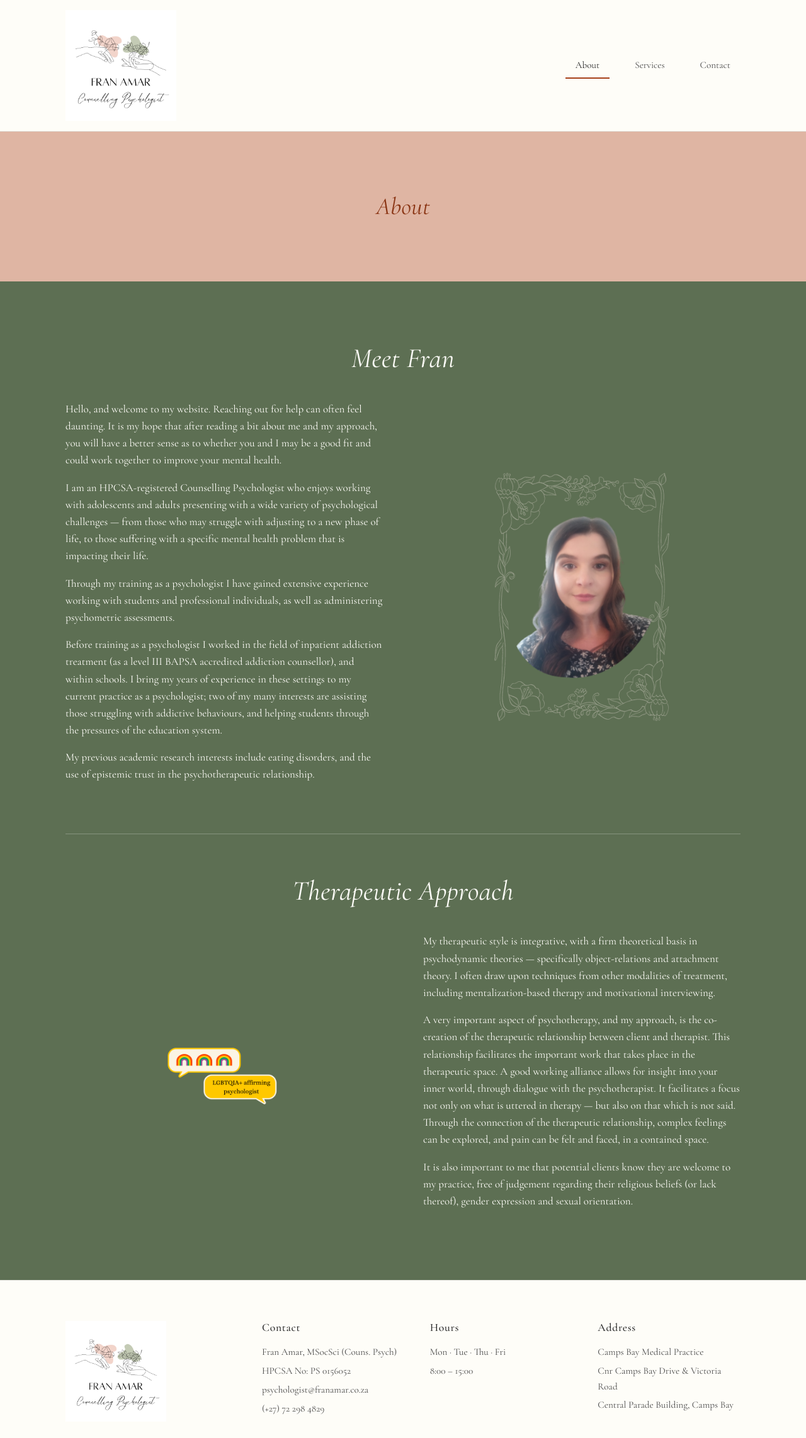
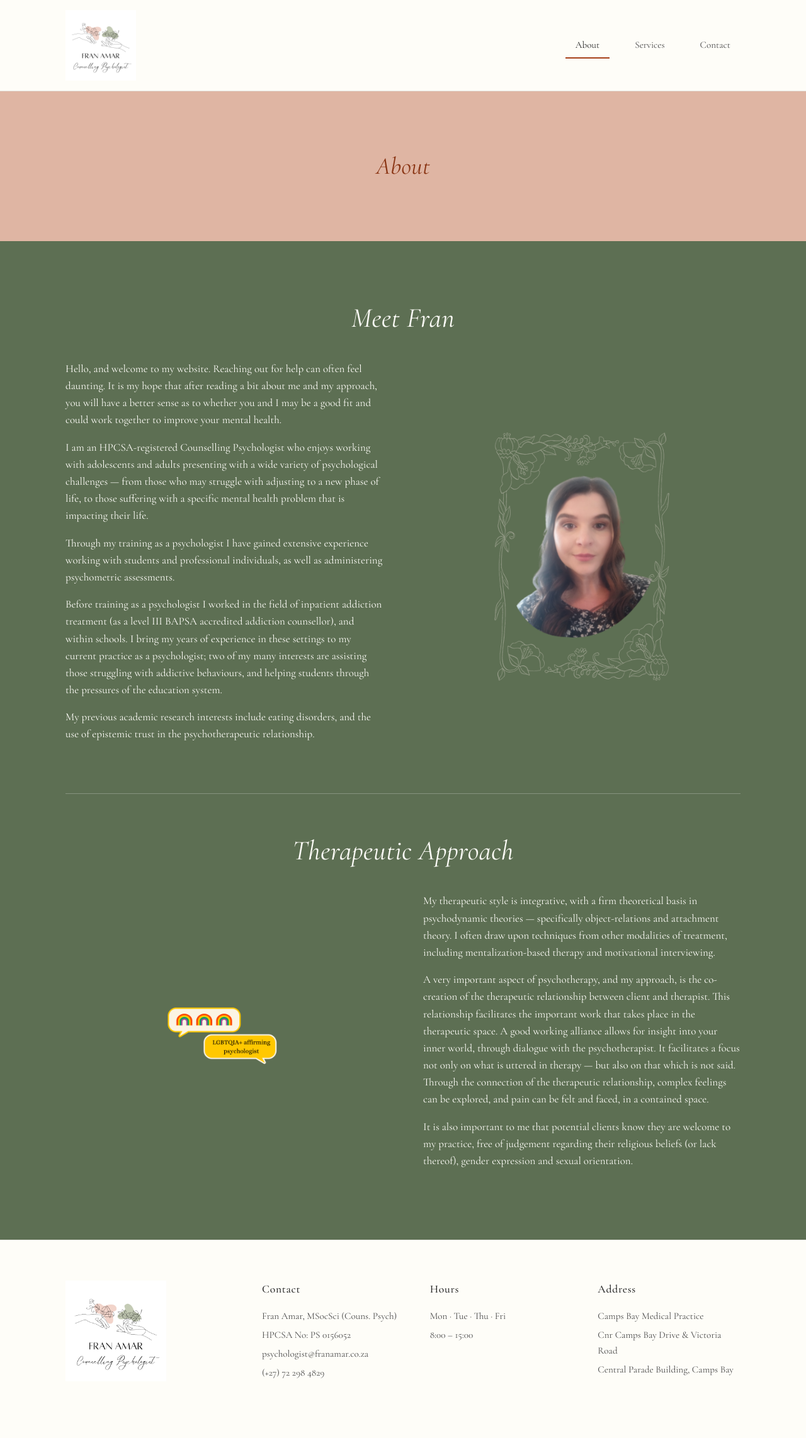
Before and after one commit to GiladAmar/Cheska-Website, a website: page about/index.html in a window 1280 px wide. Shown: the whole page at 63% size. After the commit the page ends 2262 px from the top, so only its background shows below. Drawn offline with nearby package versions, Linux system fonts and the light colour scheme.

Commit message:
Cap header logo, add img dimensions, demote footer headings
- Header logo now 6rem on mobile / 7rem on desktop (was 11rem max), so it
  doesn't dominate the nav. Explicit width/height attrs on every logo img
  reserve space and prevent CLS.
- Footer h4s become p.footer-heading so the heading tree no longer skips
  from h1/h2 directly to h4.

```diff
--- a/about/index.html
+++ b/about/index.html
@@ -74,7 +74,7 @@
 <header class="site-header">
   <div class="container site-header__inner">
     <a class="site-logo" href="/" aria-label="Fran Amar Psychotherapy — home">
-      <img src="/assets/img/logo.png" alt="Fran Amar — Counselling Psychologist">
+      <img src="/assets/img/logo.png" alt="Fran Amar — Counselling Psychologist" width="500" height="500">
     </a>
     <nav class="nav-desktop" aria-label="Primary">
       <a href="/about/" aria-current="page">About</a>
@@ -138,22 +138,22 @@
 <footer class="site-footer">
   <div class="container site-footer__grid">
     <div class="site-footer__brand">
-      <img src="/assets/img/logo.png" alt="Fran Amar — Counselling Psychologist">
+      <img src="/assets/img/logo.png" alt="Fran Amar — Counselling Psychologist" width="500" height="500">
     </div>
     <div>
-      <h4>Contact</h4>
+      <p class="footer-heading">Contact</p>
       <p>Fran Amar, MSocSci (Couns. Psych)</p>
       <p>HPCSA No: PS&nbsp;0156052</p>
       <p><a href="mailto:psychologist@franamar.co.za">psychologist@franamar.co.za</a></p>
       <p><a href="tel:+27722984829">(+27) 72 298 4829</a></p>
     </div>
     <div>
-      <h4>Hours</h4>
+      <p class="footer-heading">Hours</p>
       <p>Mon · Tue · Thu · Fri</p>
       <p>8:00 – 15:00</p>
     </div>
     <div>
-      <h4>Address</h4>
+      <p class="footer-heading">Address</p>
       <p>Camps Bay Medical Practice</p>
       <p>Cnr Camps Bay Drive &amp; Victoria Road</p>
       <p>Central Parade Building, Camps Bay</p>
--- a/assets/css/site.css
+++ b/assets/css/site.css
@@ -78,7 +78,8 @@ p  { margin: 0 0 var(--space-2); }
   gap: var(--space-3);
   padding-block: var(--space-2);
 }
-.site-logo { display: block; max-width: 11rem; }
+.site-logo { display: block; width: 6rem; }
+@media (min-width: 768px) { .site-logo { width: 7rem; } }
 .site-logo img { width: 100%; height: auto; }
 
 .nav-desktop { display: none; }
@@ -343,7 +344,7 @@ p  { margin: 0 0 var(--space-2); }
     gap: var(--space-4);
   }
 }
-.site-footer h4 {
+.site-footer .footer-heading {
   font-size: 1.1rem;
   font-weight: 500;
   letter-spacing: 0.04em;
```
Also changed, not shown: REVIEW.md (+3 -3 lines), contact/index.html (+5 -5 lines), index.html (+5 -5 lines), services/index.html (+5 -5 lines).
